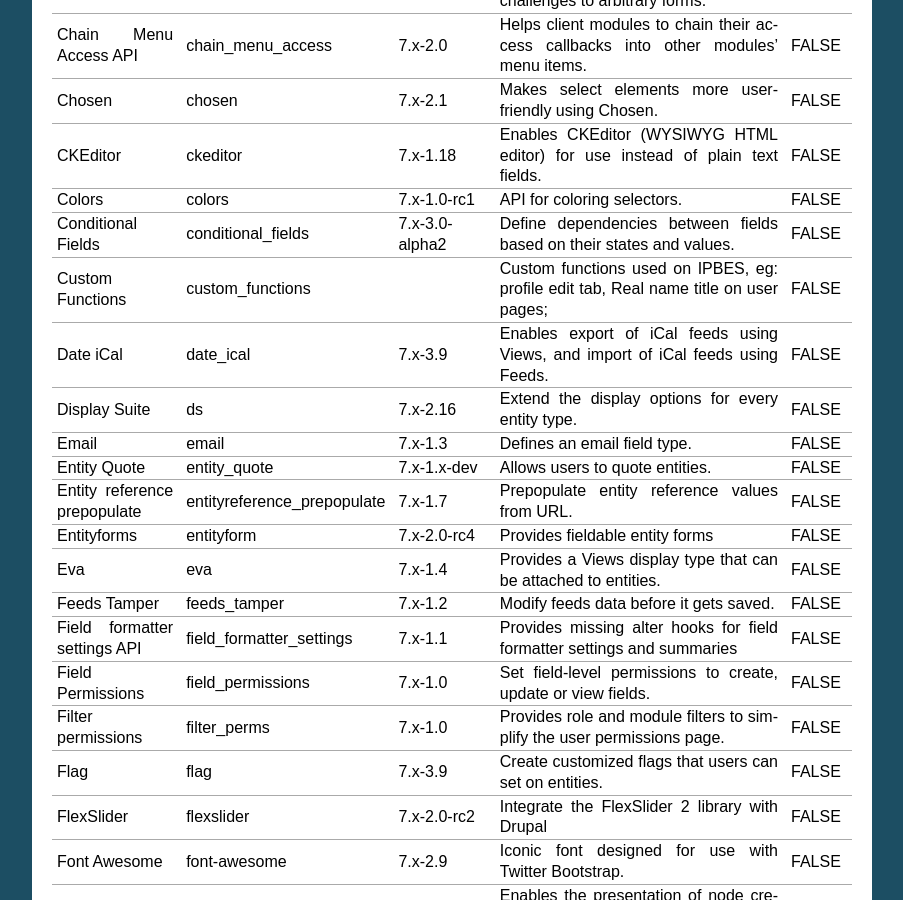
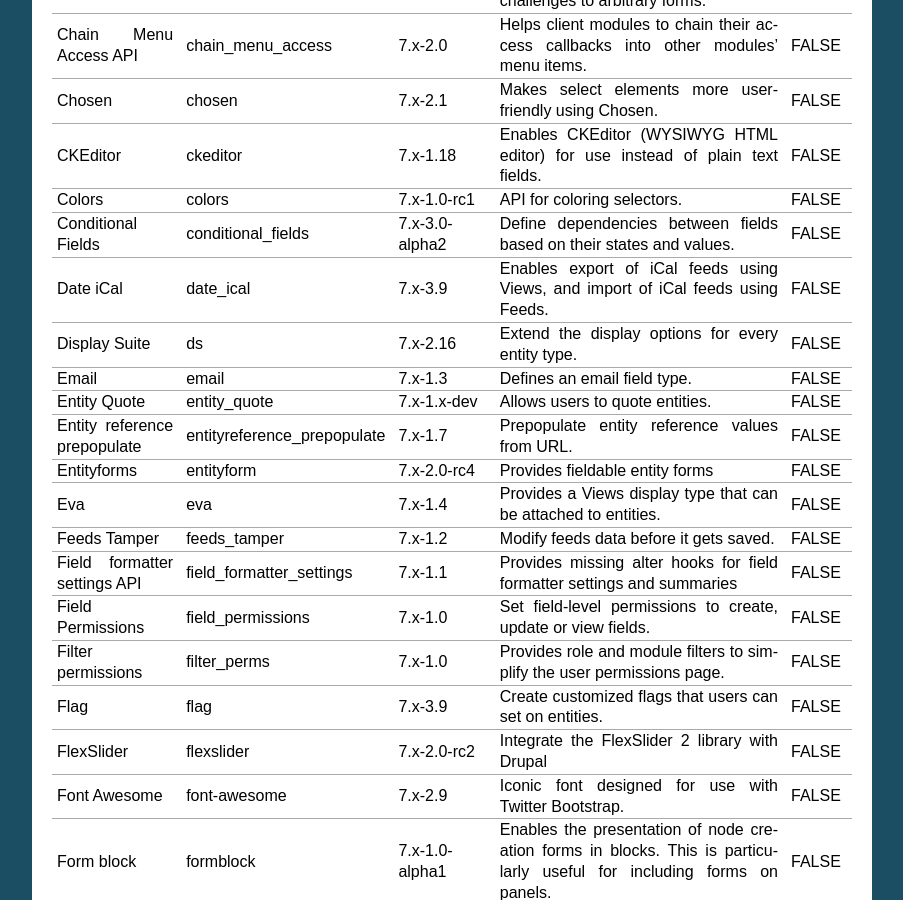
Before and after one commit to ipbes/ipbeswebdocs, a Sphinx documentation site: the page built from docs/components/modules/extensions.rst, in a window 1280 px wide and 900 px high, scrolled down 426 px. Shown: the whole window, without its empty margins (198-1101 px from the left). Built offline with Sphinx 7.4.7, drawn with Linux system fonts in a browser that asks for light colours; pages that are not in the unit, such as notebooks, are missing from menus.

Commit message:
Update extensions.rst

```diff
--- a/docs/components/modules/extensions.rst
+++ b/docs/components/modules/extensions.rst
@@ -24,8 +24,6 @@ Additional modules
 | Colors                            | colors                      | 7.x-1.0-rc1           | API for coloring selectors.                                                                                                                                                                                                                     | FALSE       |
 +-----------------------------------+-----------------------------+-----------------------+-------------------------------------------------------------------------------------------------------------------------------------------------------------------------------------------------------------------------------------------------+-------------+
 | Conditional Fields                | conditional_fields          | 7.x-3.0-alpha2        | Define dependencies between fields based on their states and values.                                                                                                                                                                            | FALSE       |
-+-----------------------------------+-----------------------------+-----------------------+-------------------------------------------------------------------------------------------------------------------------------------------------------------------------------------------------------------------------------------------------+-------------+
-| Custom Functions                  | custom_functions            |                       | Custom functions used on IPBES, eg: profile edit tab, Real name title on user pages;                                                                                                                                                            | FALSE       |
 +-----------------------------------+-----------------------------+-----------------------+-------------------------------------------------------------------------------------------------------------------------------------------------------------------------------------------------------------------------------------------------+-------------+
 | Date iCal                         | date_ical                   | 7.x-3.9               | Enables export of iCal feeds using Views, and import of iCal feeds using Feeds.                                                                                                                                                                 | FALSE       |
 +-----------------------------------+-----------------------------+-----------------------+-------------------------------------------------------------------------------------------------------------------------------------------------------------------------------------------------------------------------------------------------+-------------+
```
